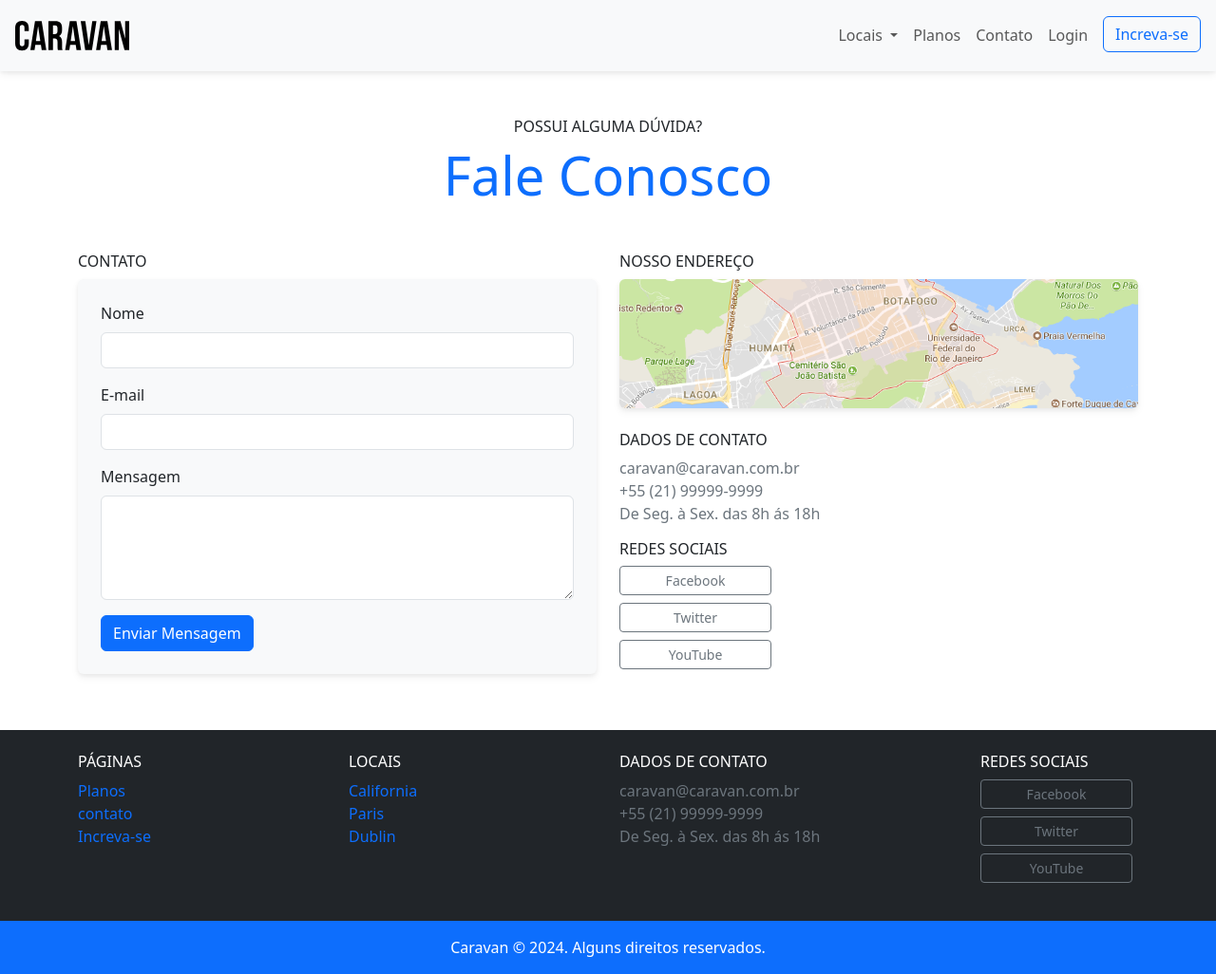
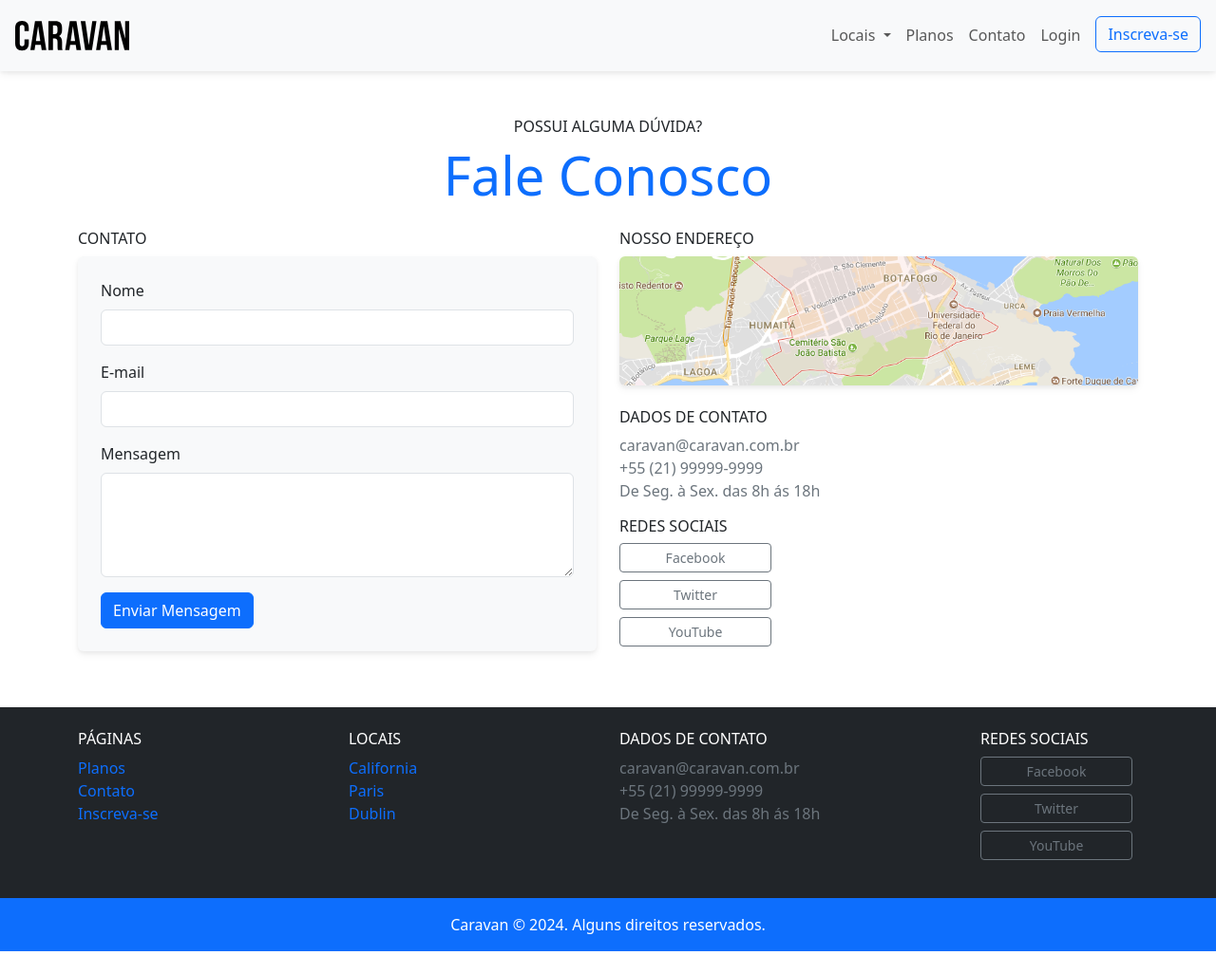
Before and after one commit to diegoespelho/caravan-origamid, a plain HTML site: page contato.html in a window 1280 px wide. Shown: the whole page at 95% size. After the commit the page ends 1002 px from the top, so only its background shows below. Drawn offline with Linux system fonts and the light colour scheme.

Commit message:
Update contato.html

```diff
--- a/contato.html
+++ b/contato.html
@@ -117,7 +117,7 @@
               aria-current="page"
               href="inscricao.html"
             >
-              Increva-se
+              Inscreva-se
             </a>
           </li>
         </ul>
@@ -125,8 +125,8 @@
     </nav>
 
     <!-- Fale Conosco -->
-    <section class="container">
-      <div class="my-5 text-center">
+    <section class="container mt-5">
+      <div class="mb-4 text-center">
         <span class="h6 d-block">POSSUI ALGUMA DÚVIDA?</span>
         <h2 class="display-4 text-primary">Fale Conosco</h2>
       </div>
@@ -211,11 +211,11 @@
                 <a class="text-decoration-none" href="planos.html">Planos</a>
               </li>
               <li>
-                <a class="text-decoration-none" href="contato.html">contato</a>
+                <a class="text-decoration-none" href="contato.html">Contato</a>
               </li>
               <li>
                 <a class="text-decoration-none" href="inscricao.html">
-                  Increva-se
+                  Inscreva-se
                 </a>
               </li>
             </ul>
```
